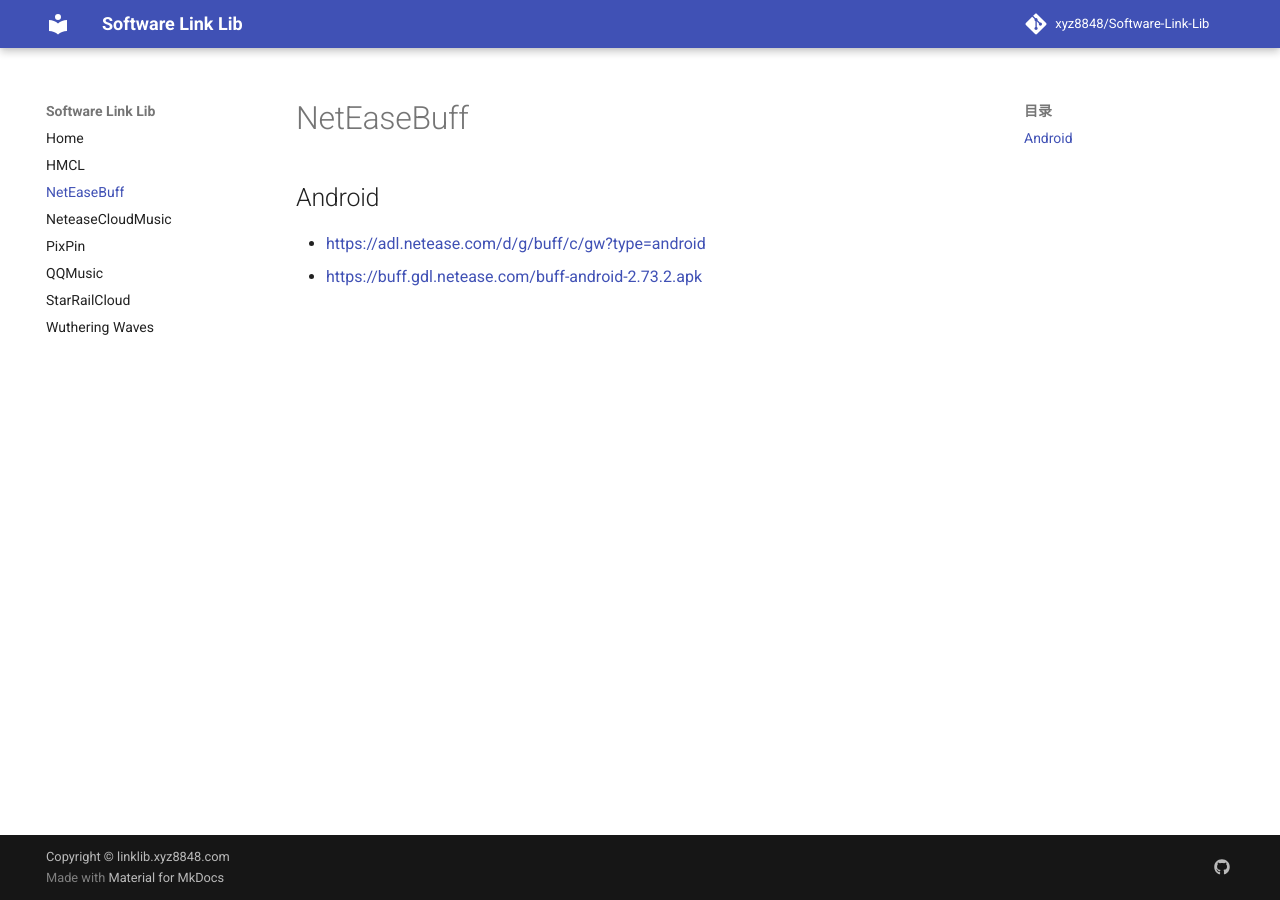
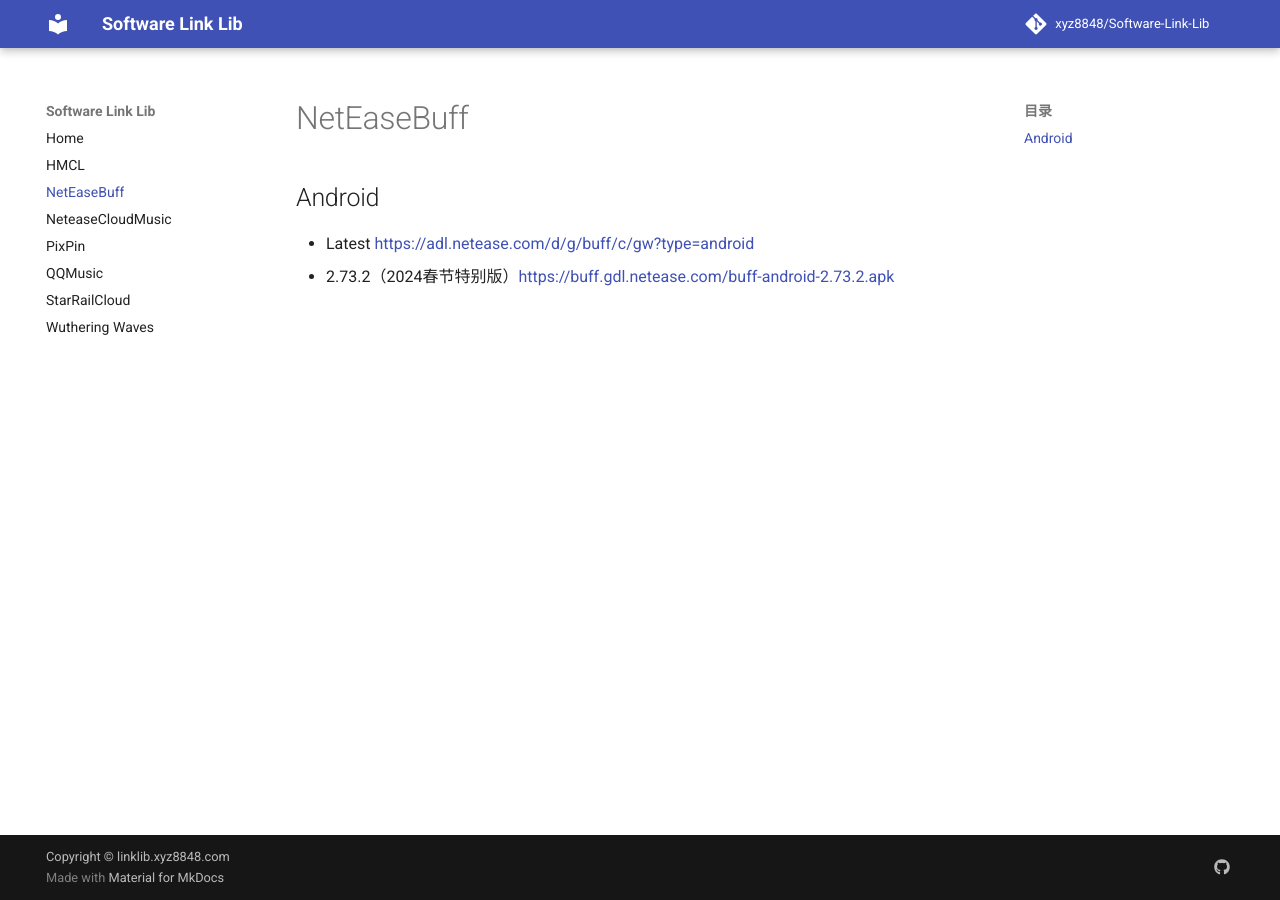
Before and after one commit to xyz8848/Software-Link-Lib, an MkDocs documentation site: the page built from docs/NetEaseBuff.md, in a window 1280 px wide. Built offline with MkDocs 1.6.1 and Material for MkDocs 9.7.7, drawn with Linux system fonts in a browser that asks for light colours; comment, search, counter and statistics services are not loaded.

Commit message:
Update NetEaseBuff.md

```diff
--- a/docs/NetEaseBuff.md
+++ b/docs/NetEaseBuff.md
@@ -1,5 +1,5 @@
 # NetEaseBuff
 
 ## Android
-- [https://adl.netease.com/d/g/buff/c/gw?type=android](https://adl.netease.com/d/g/buff/c/gw?type=android)
-- [https://buff.gdl.netease.com/buff-android-2.73.2.apk](https://buff.gdl.netease.com/buff-android-2.73.2.apk)
+- Latest [https://adl.netease.com/d/g/buff/c/gw?type=android](https://adl.netease.com/d/g/buff/c/gw?type=android)
+- 2.73.2（2024春节特别版）[https://buff.gdl.netease.com/buff-android-2.73.2.apk](https://buff.gdl.netease.com/buff-android-2.73.2.apk)
```
